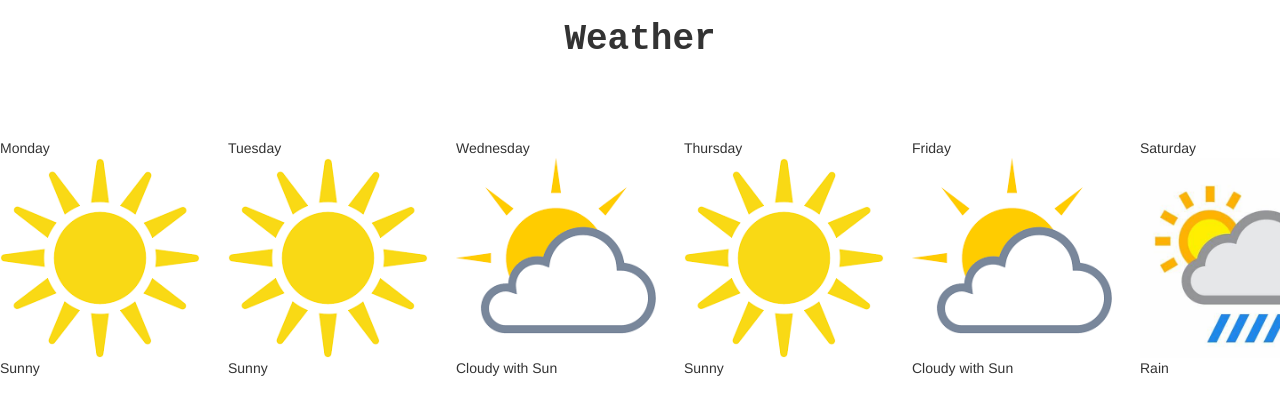
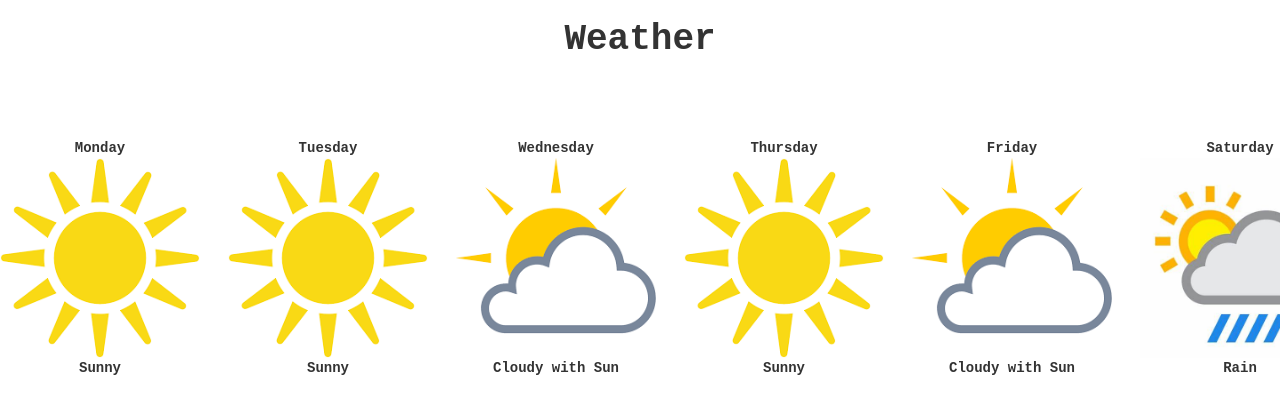
Before and after one commit to TiffanyJan/Weather, a React (Create React App) app: page / in a window 1280 px wide. Shown: the top 414 px of the page. Built offline with nearby package versions, Linux system fonts and the light colour scheme.

Commit message:
fix text for daily weather

```diff
--- a/src/App.css
+++ b/src/App.css
@@ -12,6 +12,9 @@ h1 {
 .row .mt-2{
   margin-right: 43px;
   margin-left: -15px;
+  font-family: "Courier New" !important;
+  font-weight: 600 !important;
+  text-align: center;
 }
 
 .container {
--- a/src/index.js
+++ b/src/index.js
@@ -10,7 +10,3 @@ ReactDOM.render(
   </React.StrictMode>,
   document.getElementById('root')
 );
-
-// If you want your app to work offline and load faster, you can change
-// unregister() to register() below. Note this comes with some pitfalls.
-// Learn more about service workers: https://bit.ly/CRA-PWA
```
